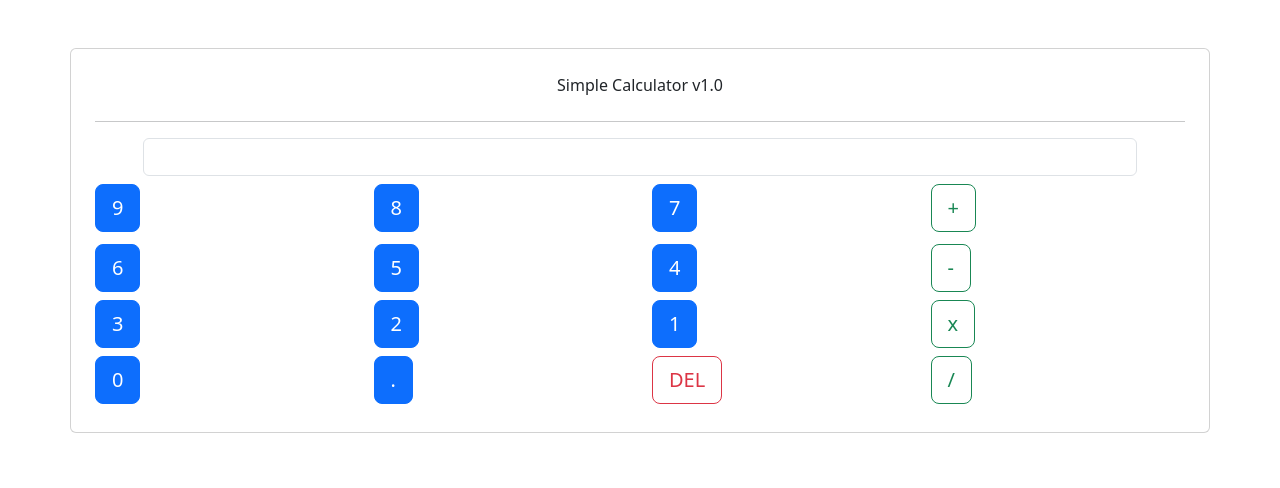
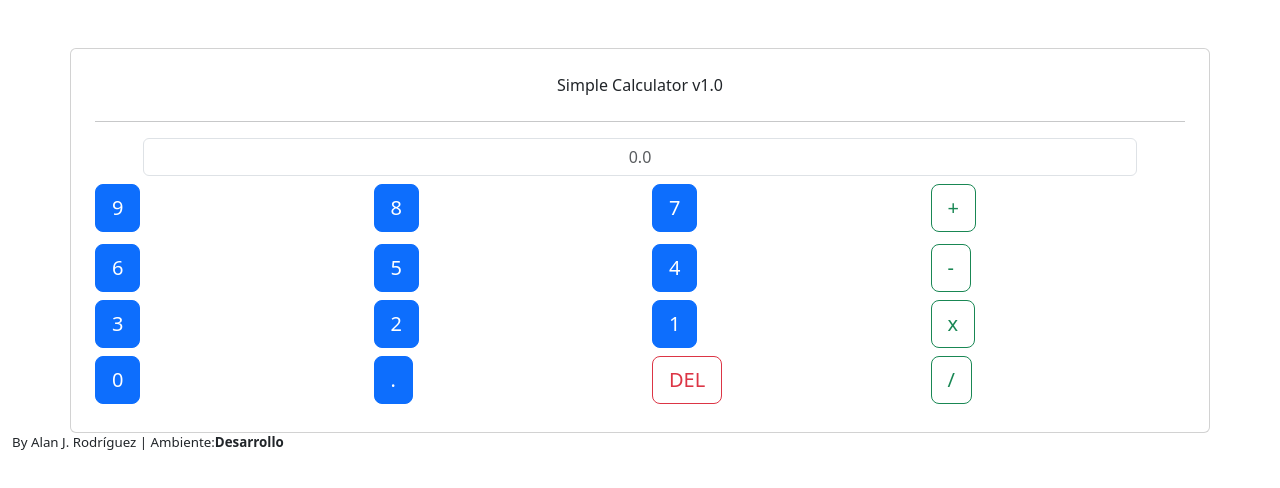
Before and after one commit to thunderfox7/first-one, a plain HTML site: page index.html in a window 1280 px wide. Drawn offline with nearby package versions, Linux system fonts and the light colour scheme.

Commit message:
Se agregan detalles finales

```diff
--- a/index.html
+++ b/index.html
@@ -5,7 +5,7 @@
   <meta name="viewport" content="width=device-width, initial-scale=1.0">
   <link href="https://cdn.jsdelivr.net/npm/bootstrap@5.3.0/dist/css/bootstrap.min.css" rel="stylesheet" integrity="sha384-9ndCyUaIbzAi2FUVXJi0CjmCapSmO7SnpJef0486qhLnuZ2cdeRhO02iuK6FUUVM" crossorigin="anonymous">
   <script src="https://cdn.jsdelivr.net/npm/bootstrap@5.3.0/dist/js/bootstrap.bundle.min.js" integrity="sha384-geWF76RCwLtnZ8qwWowPQNguL3RmwHVBC9FhGdlKrxdiJJigb/j/68SIy3Te4Bkz" crossorigin="anonymous"></script>
-  <title>Document</title>
+  <title>Simple Calculator</title>
 </head>
 <body>
   <div class="container fluid card p-4 mt-5">
@@ -15,7 +15,7 @@
     <hr>
     <div class="row px-5">
       <div class="col-12">
-        <input class="form-control" type="text" name="display" id="display" style="text-align:center" readonly>
+        <input class="form-control" type="text" name="display" id="display" style="text-align:center" readonly="true" placeholder="0.0">
       </div>
     </div>
     <div class="row py-2 cols-4">
@@ -43,6 +43,11 @@
       <div class="col"><button class="btn btn-lg btn-outline-success">/</button></div>
     </div>
   </div>
+  <div class="container-fluid">
+    <div class="row">
+      <div class="col-12 d-flex justify-content-right" style="font-size: smaller;">By Alan J. Rodr&iacute;guez | Ambiente: <b>Desarrollo</b></div>
+    </div>
+  </div>
   <script src="https://practica-diez-jsfs.netlify.app/index.js"></script>
 </body>
 </html>
```
